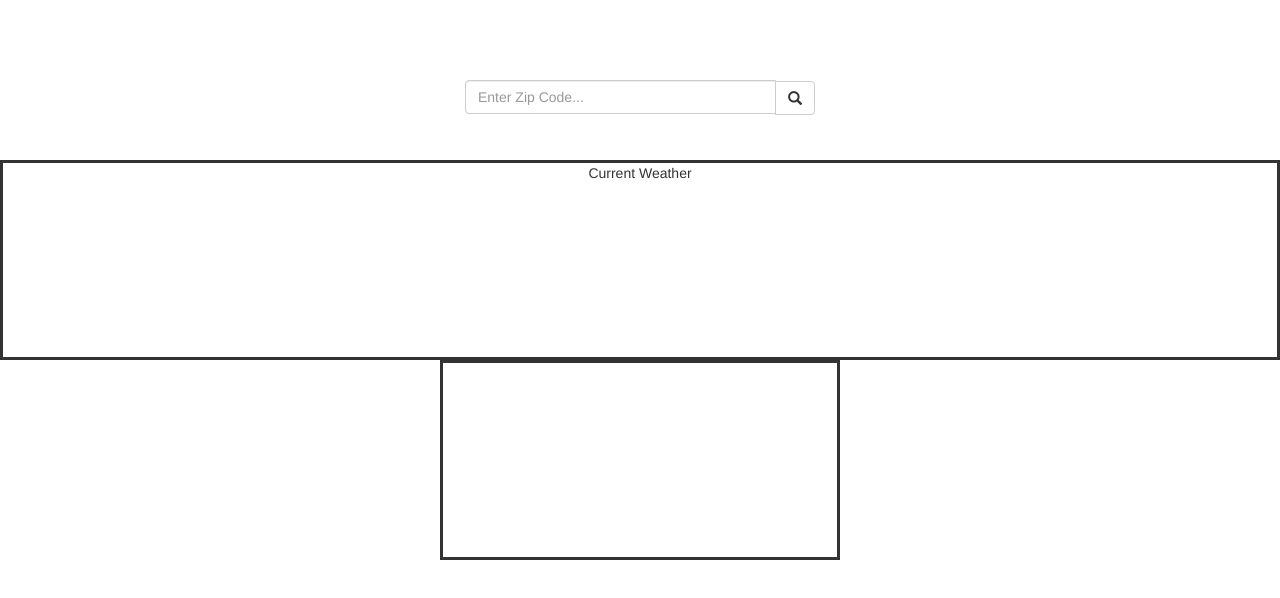
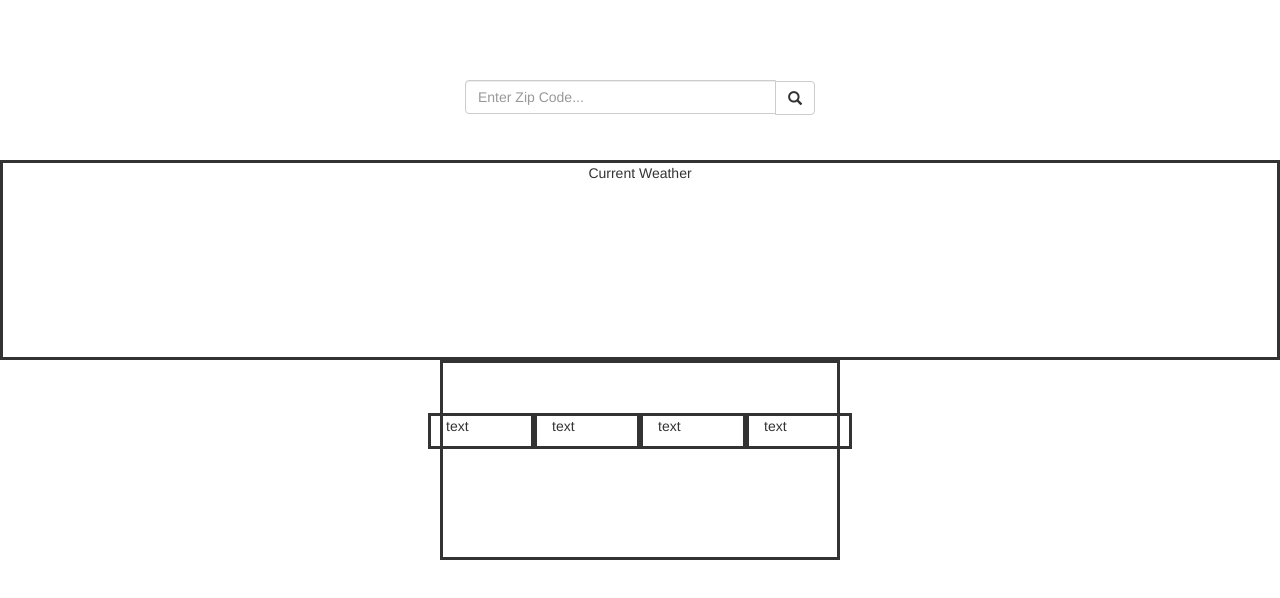
Before and after one commit to CPUcam/CPUcam.github.io, a plain HTML site: page index.html in a window 1280 px wide. Drawn offline with nearby package versions, Linux system fonts and the light colour scheme.

Commit message:
adding clothes

```diff
--- a/css/style.css
+++ b/css/style.css
@@ -21,3 +21,7 @@
 .current-temp {
   font-size: 54px;
 }
+
+#item {
+  border-style: solid;
+}
--- a/index.html
+++ b/index.html
@@ -43,7 +43,15 @@
       </div>
     </div>
     <div class="clothes">
-
+      <div class="row">
+        <div class="col-xs-6 col-sm-4 col-md-3" id="item">
+        <p>text</p></div>
+        <div class="col-xs-6 col-sm-4 col-md-3" id="item">
+        <p>text</p></div>
+        <div class="col-xs-6 col-sm-4 col-md-3" id="item">
+        <p>text</p></div>
+        <div class="col-xs-6 col-sm-4 col-md-3" id="item">
+        <p>text</p></div>
     </div>
 
     <!-- jQuery (necessary for Bootstraps JavaScript plugins) -->
```
